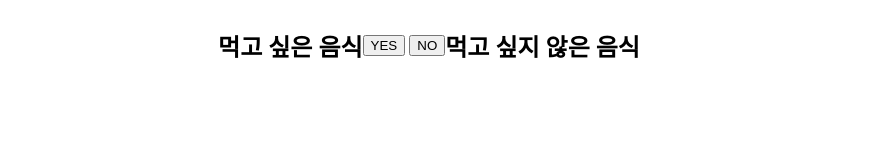
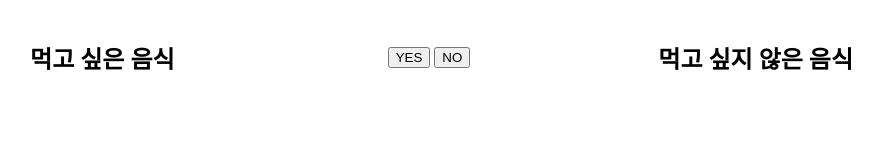
Before and after one commit to samuel21695/Sorting-the-food, a plain HTML site: page index.html in a window 1280 px wide. Shown: the whole page, without its empty margins (211-1093 px from the left). Drawn offline with Linux system fonts and the light colour scheme.

Commit message:
style .category

```diff
--- a/css/style.css
+++ b/css/style.css
@@ -6,5 +6,13 @@ body {
   display: flex;
   align-items: center;
   justify-content: center;
-  margin: 20px'
+  margin: 20px;
 }
+
+.category {
+  flex: 1;
+  display: flex;
+  flex-direction: column;
+  align-items: center;
+  justify-content: center;
+}
```
